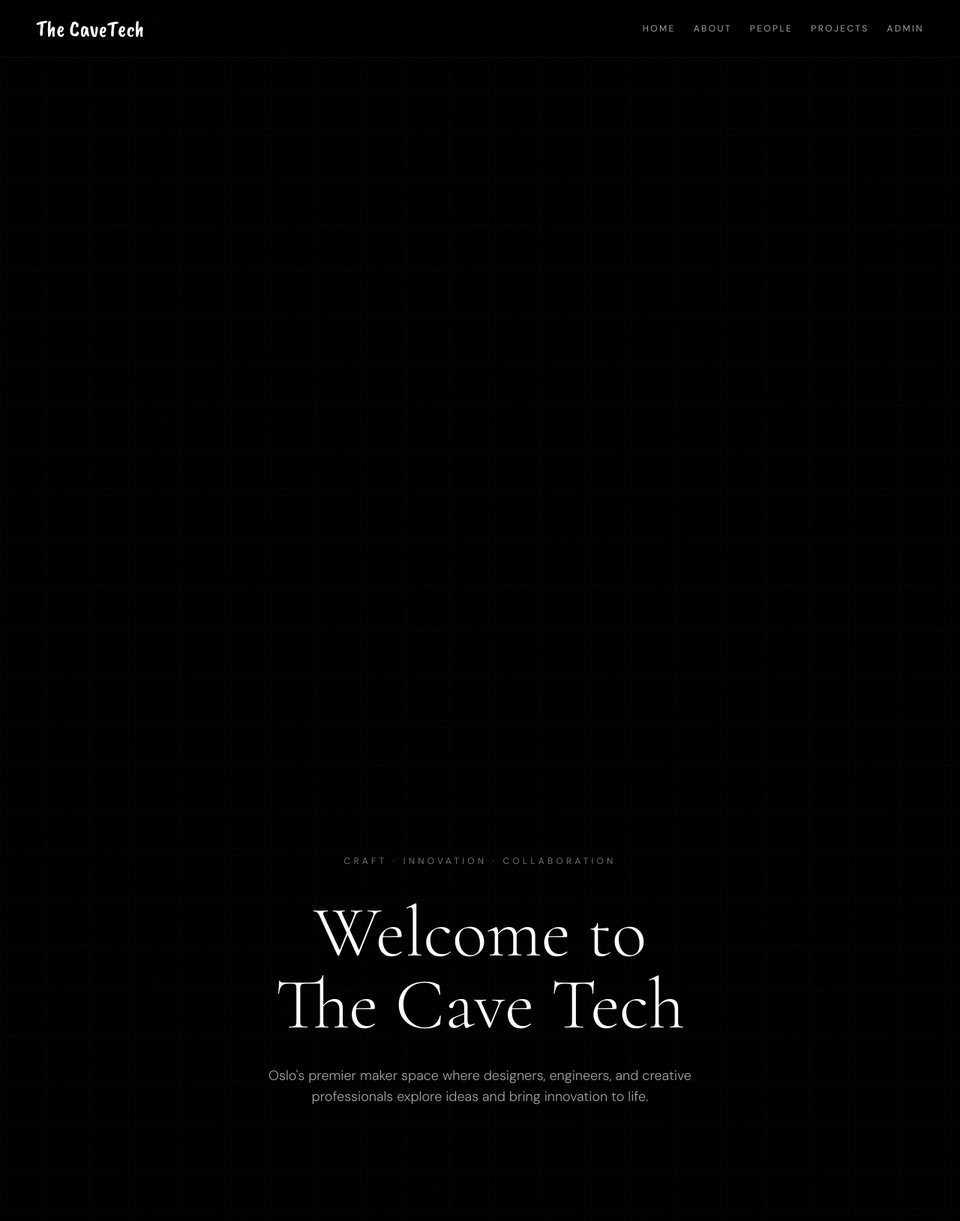
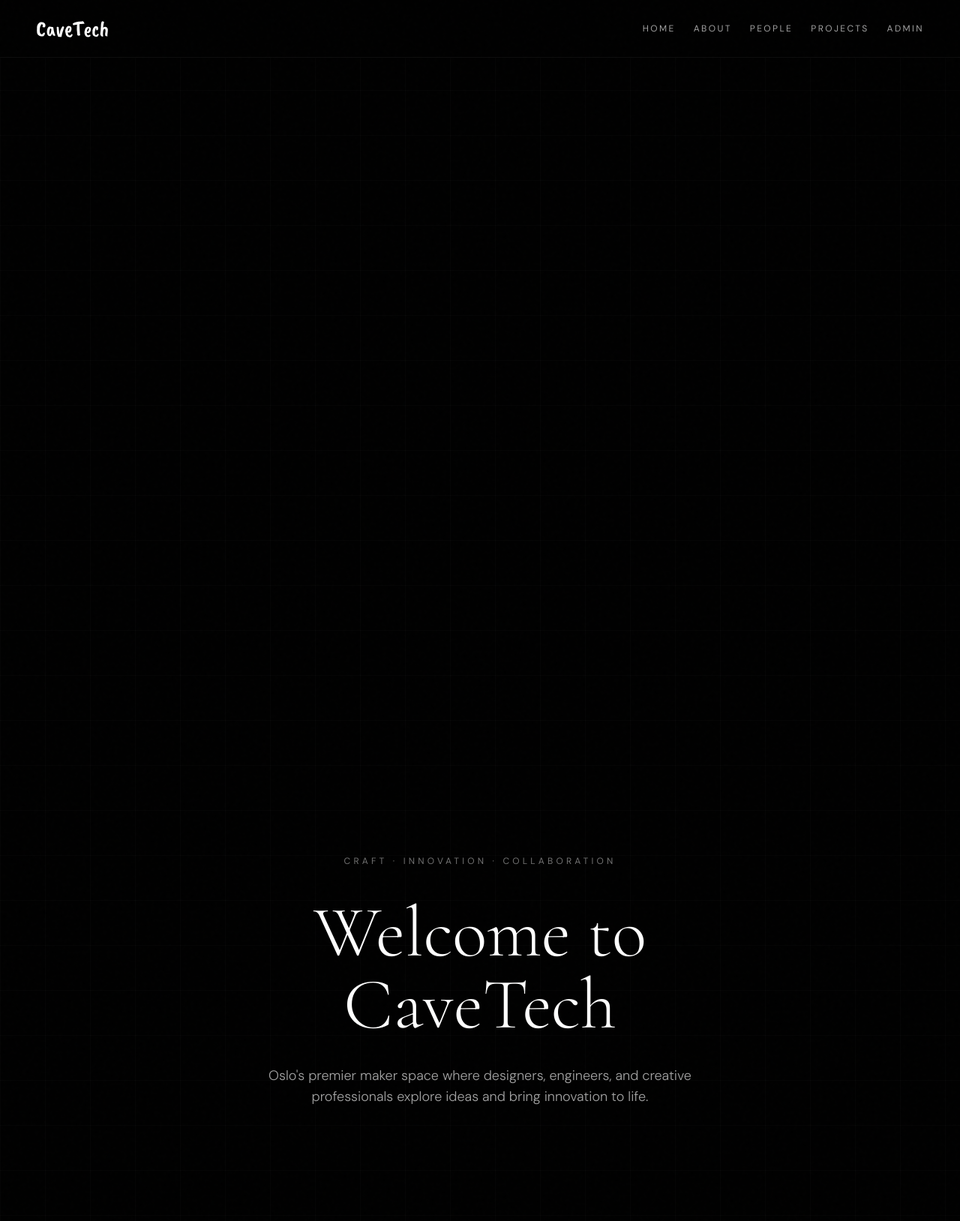
Before and after one commit to The-Cave-Tech/cavetechlabsweb, a Django app: page / in a window 1280 px wide. Shown: the top 1628 px of the page at 75% size. Run offline with Django 4.2, Linux system fonts and the light colour scheme; data comes from the database, SQL or seed files in the repository; data that the repository does not hold is empty; parts of the project's set-up code (start-up, migrations or seed data) failed here and were passed over; some libraries are stand-ins or nearby versions; some web fonts are replaced.

Commit message:
Make logo clickable and change 'Cave Tech' to 'CaveTech' throughout

```diff
--- a/cavetechapp/signals.py
+++ b/cavetechapp/signals.py
@@ -11,8 +11,8 @@ def create_site_settings(sender, **kwargs):
     """Create SiteSettings instance after migrations."""
     if sender.name == 'cavetechapp':
         SiteSettings.objects.get_or_create(pk=1, defaults={
-            'about_title': 'About The Cave Tech',
-            'about_content': 'Welcome to The Cave Tech - Oslo\'s premier maker space.',
+            'about_title': 'About CaveTech',
+            'about_content': 'Welcome to CaveTech - Oslo\'s premier maker space.',
             'history': '',
             'address': 'Oslo, Norway',
             'email': 'contact@cavetechlabs.com',
--- a/templates/base.html
+++ b/templates/base.html
@@ -154,9 +154,9 @@
         <!-- Header Navigation -->
         <header class="fixed top-0 left-0 right-0 z-50 bg-black/80 backdrop-blur-sm border-b border-white/5">
             <nav class="max-w-7xl mx-auto px-6 md:px-12 py-5 flex justify-between items-center">
-                <div class="flex items-center gap-3">
-                    <span class="text-3xl font-light" style="font-family: var(--font-logo);">The CaveTech</span>
-                </div>
+                <a href="{% url 'cavetechapp:index' %}" class="flex items-center gap-3 hover:opacity-80 transition-opacity">
+                    <span class="text-3xl font-light" style="font-family: var(--font-logo);">CaveTech</span>
+                </a>
                 <div class="flex items-center gap-6 font-primary text-xs tracking-[0.2em] uppercase">
                     <a href="{% url 'cavetechapp:index' %}" class="text-neutral-400 hover:text-white transition-colors">Home</a>
                     <a href="{% url 'cavetechapp:about' %}" class="text-neutral-400 hover:text-white transition-colors">About</a>
@@ -179,7 +179,7 @@
                     <!-- Logo & Description -->
                     <div>
                         <div class="flex items-center gap-2 mb-4">
-                            <span class="text-3xl font-light" style="font-family: var(--font-logo);">The CaveTech</span>
+                            <span class="text-3xl font-light" style="font-family: var(--font-logo);">CaveTech</span>
                         </div>
                         <p class="text-neutral-600 text-sm max-w-xs font-primary">Oslo's premier maker space showcasing innovation and craft</p>
                     </div>
--- a/templates/cavetechapp/index.html
+++ b/templates/cavetechapp/index.html
@@ -1,13 +1,13 @@
 {% extends "base.html" %}
 
-{% block title %}The Cave Tech - Home{% endblock %}
+{% block title %}CaveTech - Home{% endblock %}
 
 {% block content %}
 <!-- Hero Section -->
 <section class="min-h-screen flex flex-col justify-center items-center px-6 md:px-12 pt-20 pb-16 relative grid-bg">
     <div class="max-w-5xl mx-auto text-center">
         <p class="text-neutral-500 text-xs tracking-[0.35em] uppercase mb-10 fade-in font-primary">Craft · Innovation · Collaboration</p>
-        <h1 class="text-5xl md:text-7xl lg:text-8xl font-light leading-tight mb-8 fade-in delay-1 font-display">Welcome to<br>The Cave Tech</h1>
+        <h1 class="text-5xl md:text-7xl lg:text-8xl font-light leading-tight mb-8 fade-in delay-1 font-display">Welcome to<br>CaveTech</h1>
         <p class="text-neutral-400 text-base md:text-lg font-light max-w-2xl mx-auto leading-relaxed fade-in delay-2 font-primary">Oslo's premier maker space where designers, engineers, and creative professionals explore ideas and bring innovation to life.</p>
     </div>
     <!-- Scroll indicator -->
@@ -108,7 +108,7 @@
                         {% if person.bio %}
                             <p class="text-sm text-neutral-500 leading-relaxed font-primary">{{ person.bio|truncatewords:15 }}</p>
                         {% else %}
-                            <p class="text-sm text-neutral-500 leading-relaxed font-primary italic">Member of The Cave Tech</p>
+                            <p class="text-sm text-neutral-500 leading-relaxed font-primary italic">Member of CaveTech</p>
                         {% endif %}
                     </div>
                 </article>
@@ -126,7 +126,7 @@
 <section class="py-24 md:py-36 px-6 md:px-12">
     <div class="max-w-4xl mx-auto text-center">
         <h2 class="text-3xl md:text-4xl font-light mb-6 leading-tight font-display">Join the Community</h2>
-        <p class="text-neutral-400 leading-relaxed max-w-2xl mx-auto mb-12 font-primary">Discover more about our members, their projects, and explore what we're building together at The Cave Tech.</p>
+        <p class="text-neutral-400 leading-relaxed max-w-2xl mx-auto mb-12 font-primary">Discover more about our members, their projects, and explore what we're building together at CaveTech.</p>
         <div class="flex flex-col sm:flex-row items-center justify-center gap-6">
             <a href="{% url 'cavetechapp:people_list' %}" class="px-8 py-3 border border-neutral-700 rounded-lg text-neutral-300 hover:text-white hover:border-white transition-colors font-primary text-sm tracking-[0.2em] uppercase">View All Members</a>
             <a href="{% url 'cavetechapp:projects_list' %}" class="px-8 py-3 border border-neutral-700 rounded-lg text-neutral-300 hover:text-white hover:border-white transition-colors font-primary text-sm tracking-[0.2em] uppercase">Browse Projects</a>
```
